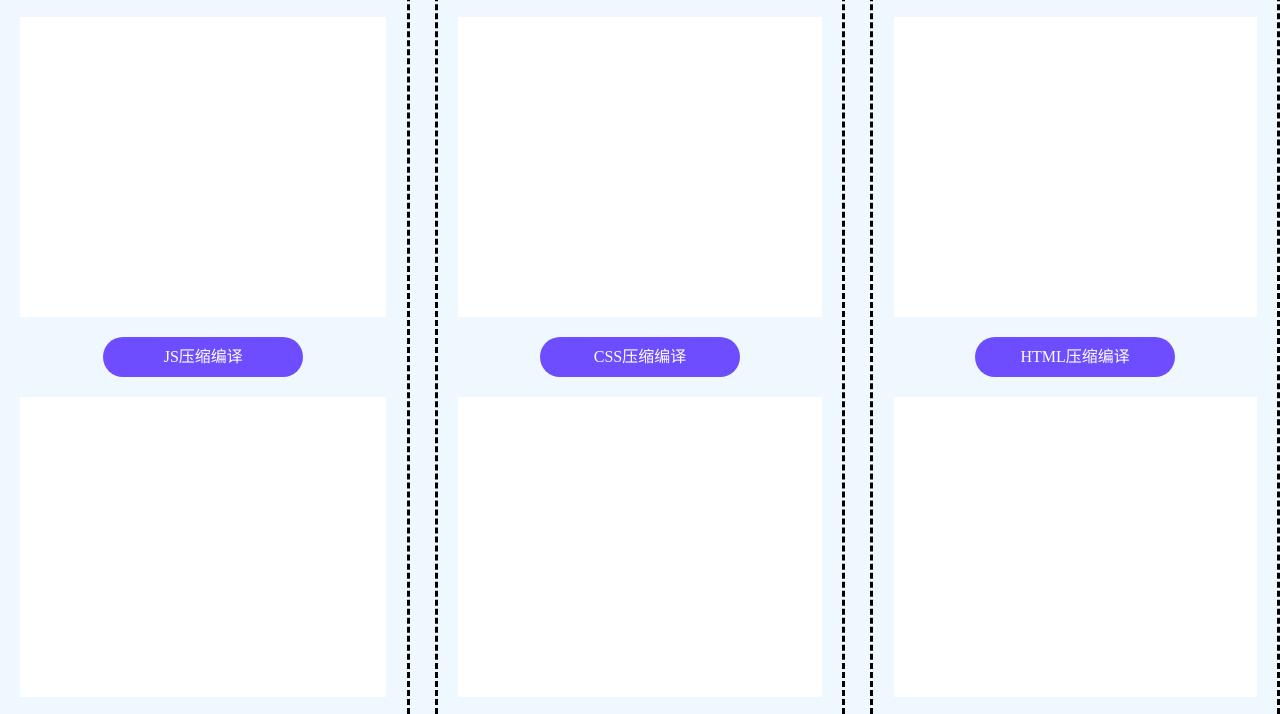
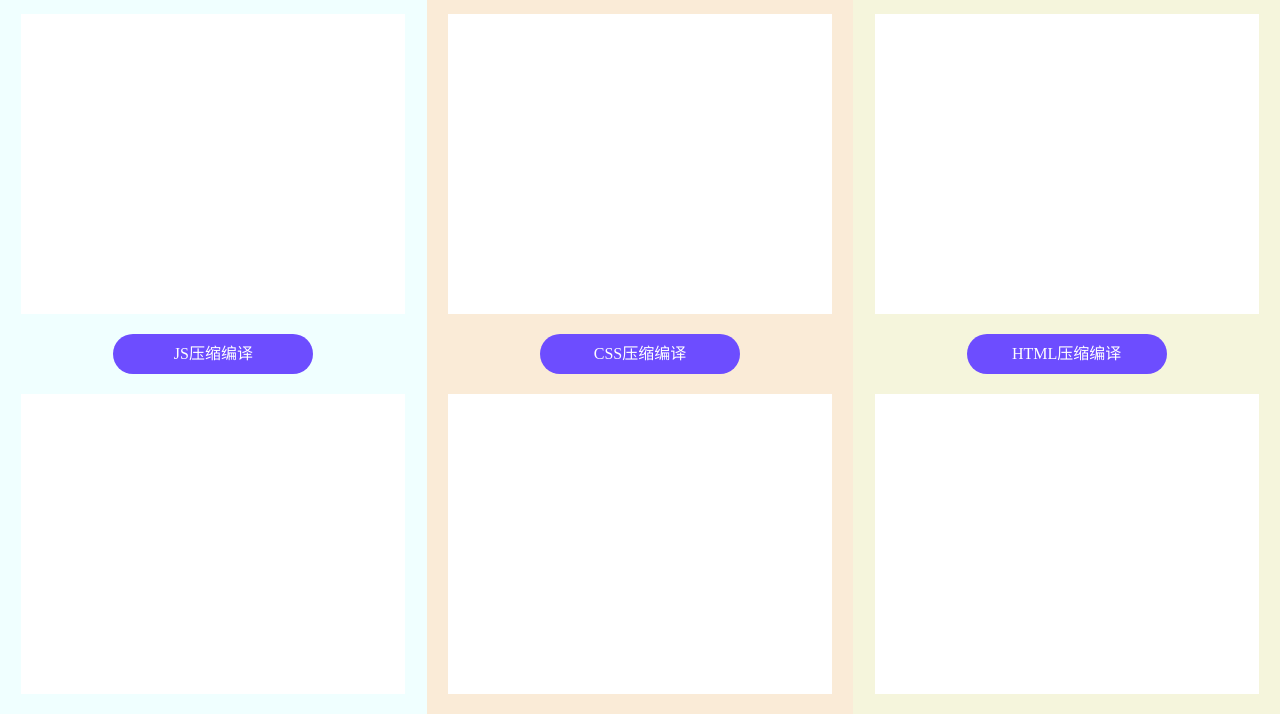
Before and after one commit to yinchuanbo/mini-js, a plain HTML site: page index.html in a window 1280 px wide. Shown: the part 86-800 px from the top of the page. Drawn offline with Linux system fonts and the light colour scheme; a web font is replaced by a local one.

Commit message:
js/css/html

```diff
--- a/style.css
+++ b/style.css
@@ -85,7 +85,6 @@ button:active {
 .wrapper {
   width: 100%;
   height: 100%;
-  background-color: aliceblue;
   display: flex;
   justify-content: space-between;
 }
@@ -125,11 +124,11 @@ button:active {
 }
 
 .js-box {
-  width: 32%;
+  width: 33.333333%;
   height: 100%;
-  border-right: 3px dashed;
   display: flex;
   flex-direction: column;
+  background-color: azure;
 }
 
 textarea {
@@ -147,21 +146,19 @@ textarea {
 }
 
 .css-box {
-  width: 32%;
+  width: 33.333333%;
   height: 100%;
-  border-left: 3px dashed;
-  border-right: 3px dashed;
   display: flex;
   flex-direction: column;
+  background-color: antiquewhite;
 }
 
 .html-box {
-  width: 32%;
+  width: 33.333333%;
   height: 100%;
-  border-left: 3px dashed;
-  border-right: 3px dashed;
   display: flex;
   flex-direction: column;
+  background-color: beige;
 }
 
 .title {
@@ -170,7 +167,6 @@ textarea {
   line-height: 80px;
   font-size: 30px;
   font-weight: 600;
-  border-bottom: 3px dashed;
   font-family: Ubuntu;
   margin-bottom: 20px;
 }
```
